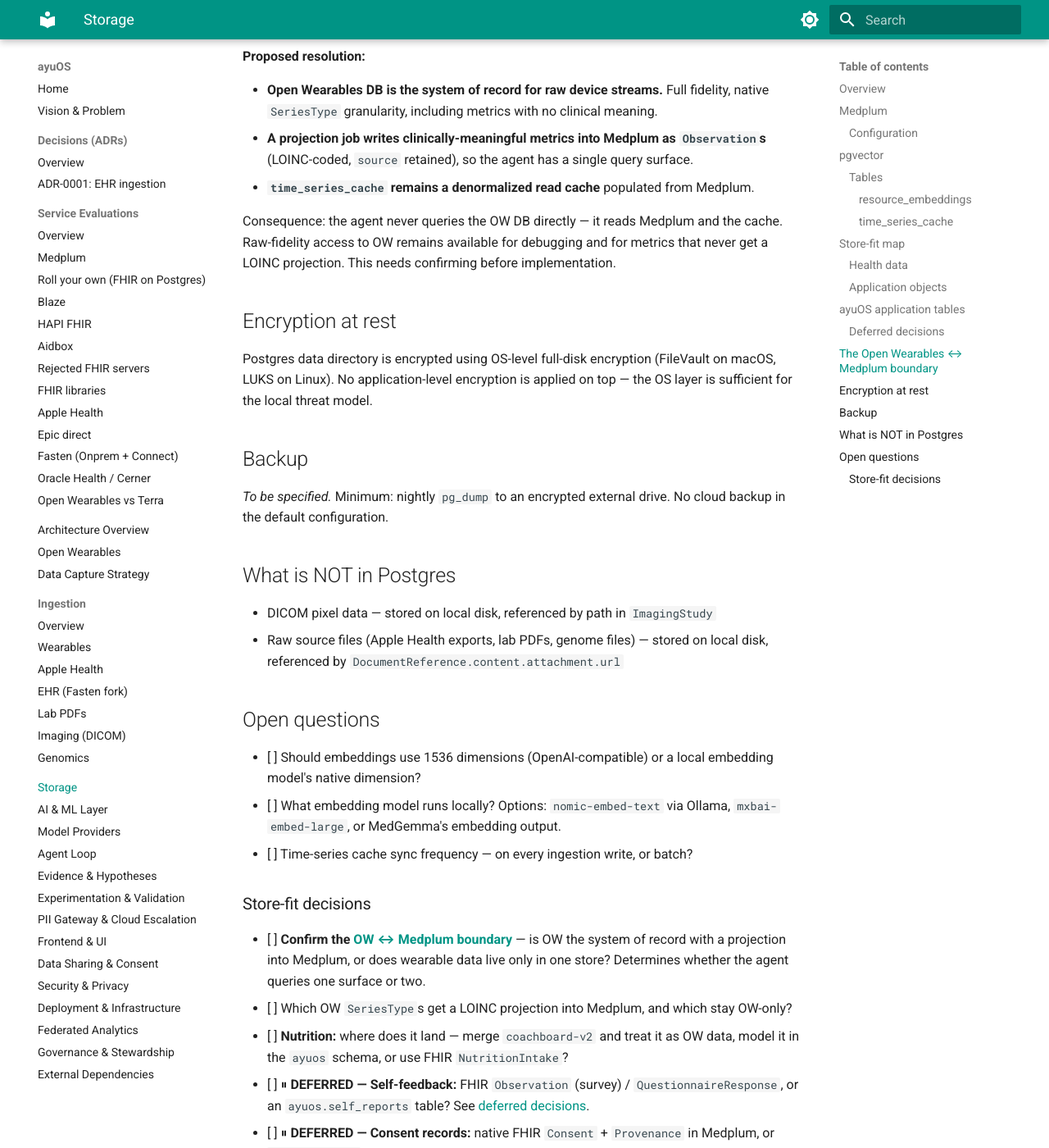
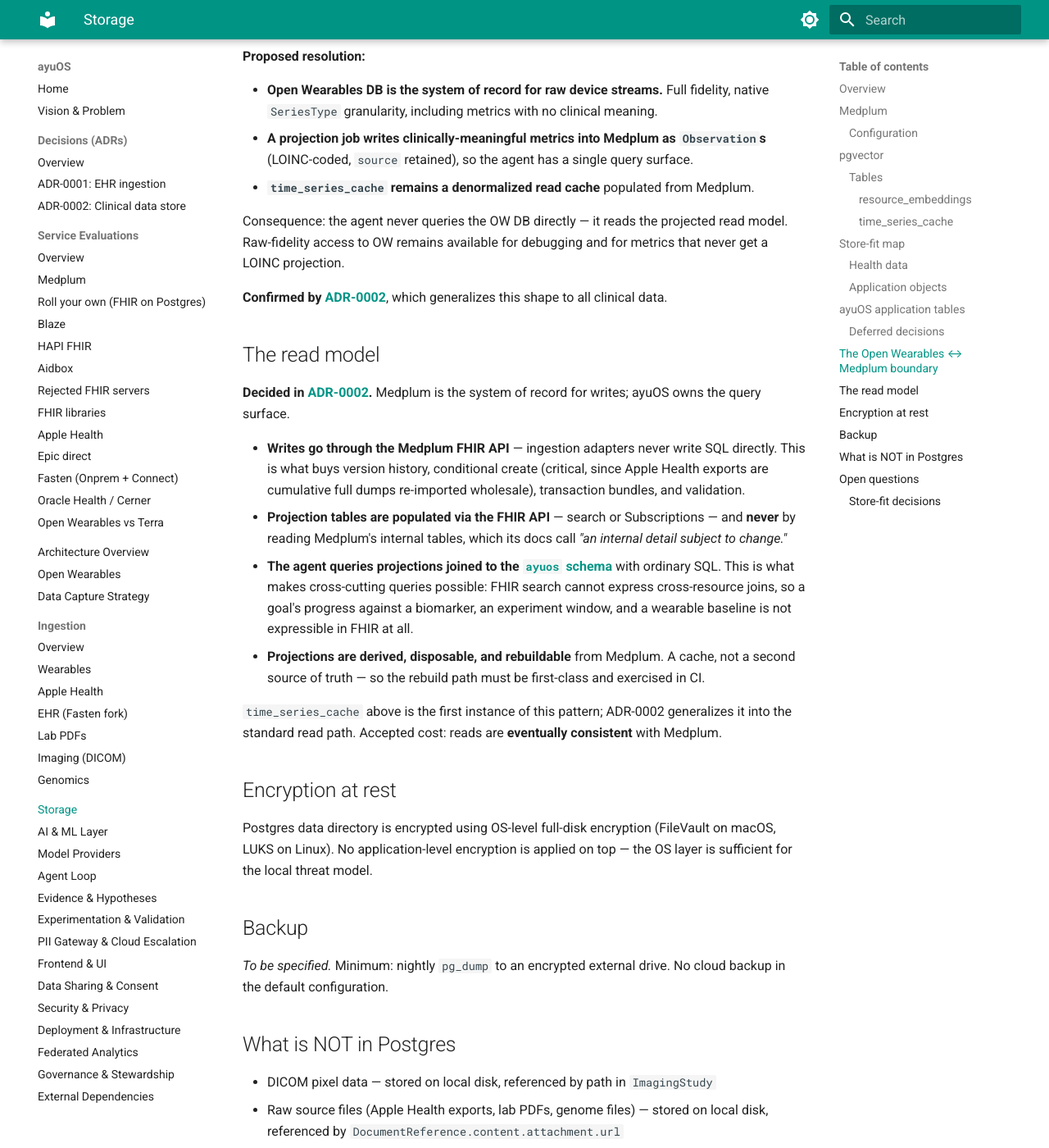
Before and after one commit to XanaduCo/AyuSpec, an MkDocs documentation site: the page built from docs/storage.md, in a window 1280 px wide and 1400 px high, scrolled down 6255 px. Shown: the whole window at 82% size. Built offline with MkDocs 1.6.1 and Material for MkDocs 9.7.7, drawn with Linux system fonts in a browser that asks for light colours; some of the changed text lies outside the part shown.

Commit message:
Add ADR-0002: Medplum owns writes, ayuOS owns the read model
Resolves the storage question. Investigation split the objection in two:

Disproven -- "Medplum is a complex beast, you run an entire cluster." Measured
by running it: 4 containers (3 without their SPA), ~600MB idle, ~0% CPU,
native arm64, 90s to start. Their docs explicitly bless the small case.

Survived -- the data model. FHIR search cannot express cross-resource joins,
so a goal's progress against a biomarker, an experiment window and a wearable
baseline is not expressible in FHIR at all. Medplum's Postgres schema is
documented as "an internal detail subject to change", closing the SQL escape
hatch.

Decision: writes go through the Medplum FHIR API; a projection layer maintains
ayuOS-owned SQL tables populated via that API (never by reading Medplum's
internal tables); the agent queries projections joined to the ayuos schema.
time_series_cache was already this pattern -- ADR-0002 generalizes it.

This keeps two guarantees that matter concretely: conditional create, because
Apple Health exports are cumulative full dumps re-imported wholesale, and
version history, which cannot be retrofitted. Accepted cost: reads are
eventually consistent, and the rebuild path must be exercised in CI.

Rejected: keeping Medplum as-is (leaves the actual objection unaddressed) and
owning the store outright (viable and cheaper than assumed via @medplum/core,
but pays a ~85% search ceiling, day-one design risk on history and date
ranges, and TypeScript lock-in).

Also resolves the open OW/Medplum boundary question in storage.md.

Co-Authored-By: Claude Opus 4.8 <noreply@anthropic.com>

```diff
--- a/docs/storage.md
+++ b/docs/storage.md
@@ -191,9 +191,33 @@ only makes sense if wearable data reaches Medplum first.
   (LOINC-coded, `source` retained), so the agent has a single query surface.
 - **`time_series_cache` remains a denormalized read cache** populated from Medplum.
 
-Consequence: the agent never queries the OW DB directly — it reads Medplum and the cache.
+Consequence: the agent never queries the OW DB directly — it reads the projected read model.
 Raw-fidelity access to OW remains available for debugging and for metrics that never get a
-LOINC projection. This needs confirming before implementation.
+LOINC projection.
+
+**Confirmed by [ADR-0002](adr/0002-clinical-data-store.md)**, which generalizes this shape to
+all clinical data.
+
+## The read model
+
+**Decided in [ADR-0002](adr/0002-clinical-data-store.md).** Medplum is the system of record
+for writes; ayuOS owns the query surface.
+
+- **Writes go through the Medplum FHIR API** — ingestion adapters never write SQL directly.
+  This is what buys version history, conditional create (critical, since Apple Health exports
+  are cumulative full dumps re-imported wholesale), transaction bundles, and validation.
+- **Projection tables are populated via the FHIR API** — search or Subscriptions — and
+  **never** by reading Medplum's internal tables, which its docs call *"an internal detail
+  subject to change."*
+- **The agent queries projections joined to the [`ayuos` schema](#ayuos-application-tables)**
+  with ordinary SQL. This is what makes cross-cutting queries possible: FHIR search cannot
+  express cross-resource joins, so a goal's progress against a biomarker, an experiment
+  window, and a wearable baseline is not expressible in FHIR at all.
+- **Projections are derived, disposable, and rebuildable** from Medplum. A cache, not a second
+  source of truth — so the rebuild path must be first-class and exercised in CI.
+
+`time_series_cache` above is the first instance of this pattern; ADR-0002 generalizes it into
+the standard read path. Accepted cost: reads are **eventually consistent** with Medplum.
 
 ## Encryption at rest
 
@@ -216,8 +240,11 @@ Postgres data directory is encrypted using OS-level full-disk encryption (FileVa
 
 ### Store-fit decisions
 
-- [ ] **Confirm the [OW ↔ Medplum boundary](#the-open-wearables-medplum-boundary)** — is OW the system of record with a projection into Medplum, or does wearable data live only in one store? Determines whether the agent queries one surface or two.
+- [x] ~~Confirm the [OW ↔ Medplum boundary](#the-open-wearables-medplum-boundary)~~ — **resolved by [ADR-0002](adr/0002-clinical-data-store.md)**: OW is system of record for raw streams, projected into Medplum, then into the read model. The agent queries one surface.
 - [ ] Which OW `SeriesType`s get a LOINC projection into Medplum, and which stay OW-only?
+- [ ] Which FHIR resources and fields get projected into the read model, at what granularity?
+- [ ] Projection freshness — Medplum Subscriptions (push) or polled search (pull)?
+- [ ] How is a full projection rebuild triggered, and how is it exercised in CI?
 - [ ] **Nutrition:** where does it land — merge `coachboard-v2` and treat it as OW data, model it in the `ayuos` schema, or use FHIR `NutritionIntake`?
 - [ ] ⏸ **DEFERRED — Self-feedback:** FHIR `Observation` (survey) / `QuestionnaireResponse`, or an `ayuos.self_reports` table? See [deferred decisions](#deferred-decisions).
 - [ ] ⏸ **DEFERRED — Consent records:** native FHIR `Consent` + `Provenance` in Medplum, or `ayuos.slivers`? See [deferred decisions](#deferred-decisions).
--- a/mkdocs.yml
+++ b/mkdocs.yml
@@ -45,6 +45,7 @@ nav:
   - Decisions (ADRs):
     - Overview: adr/index.md
     - "ADR-0001: EHR ingestion": adr/0001-ehr-ingestion.md
+    - "ADR-0002: Clinical data store": adr/0002-clinical-data-store.md
   - Service Evaluations:
     - Overview: evaluations/index.md
     - Medplum: evaluations/medplum.md
```
Also changed, not shown: docs/adr/0002-clinical-data-store.md (added, +150 -0 lines), docs/adr/index.md (+1 -1 lines), docs/evaluations/index.md (+4 -3 lines), docs/evaluations/medplum.md (+1 -1 lines), docs/evaluations/roll-your-own.md (+19 -4 lines).
